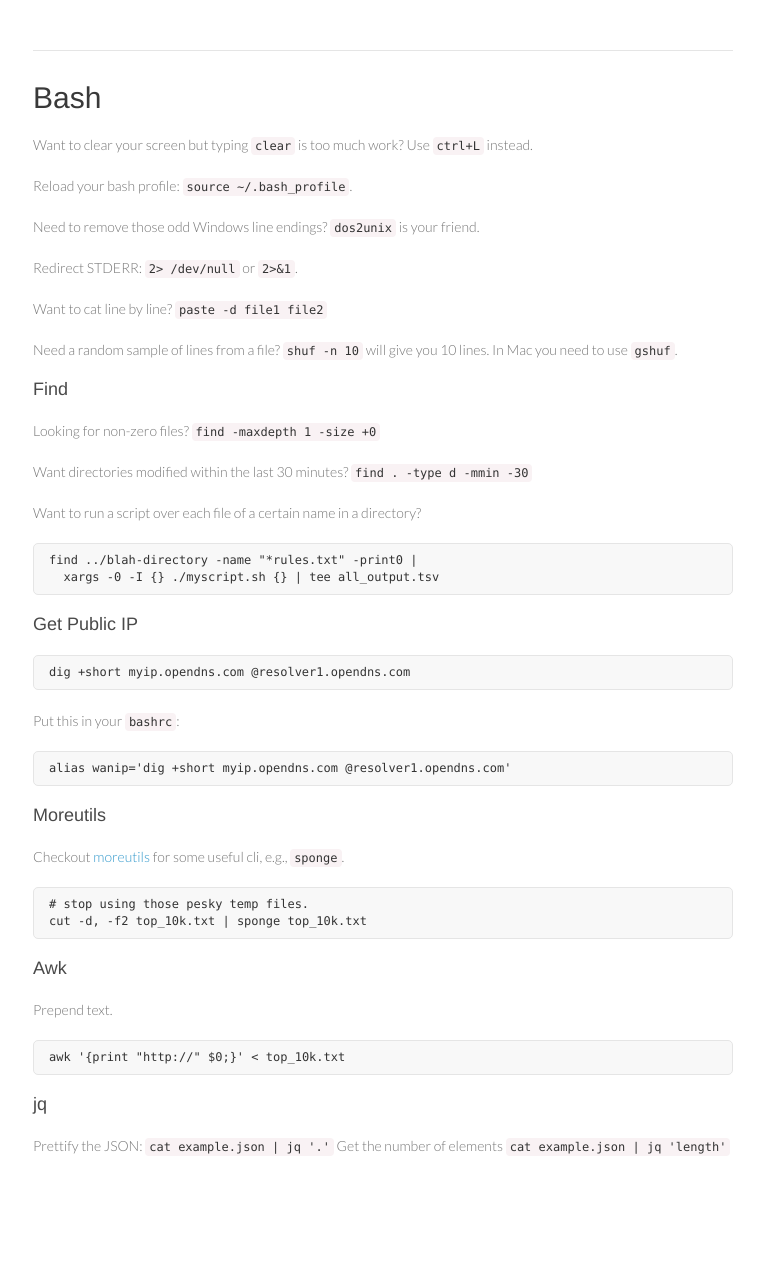
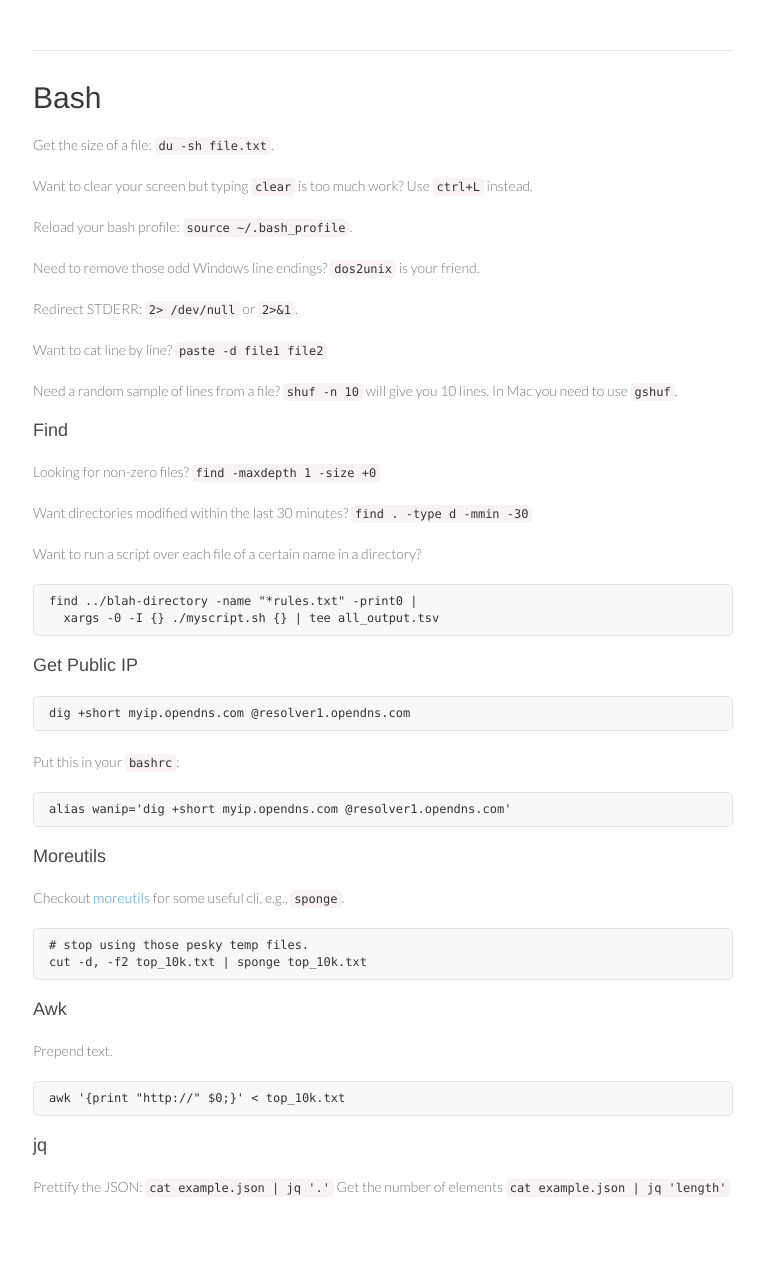
Before and after one commit to rjwalls/tips, a Jekyll site: the page built from _posts/1900-01-01-Bash.md, in a window 1280 px wide. Shown: the whole page, without its empty margins (257-1021 px from the left). Built offline with Jekyll 4.4.1, drawn with Linux system fonts in a browser that asks for light colours; Markdown is read by kramdown in place of the engine named in the settings; before the commit the page ends 1226 px from its top, so only the background shows below that.

Commit message:
Update 1900-01-01-Bash.md

```diff
--- a/_posts/1900-01-01-Bash.md
+++ b/_posts/1900-01-01-Bash.md
@@ -2,6 +2,8 @@
 layout: post
 title: "Bash"
 ---
+
+Get the size of a file: `du -sh file.txt`.
 
 Want to clear your screen but typing `clear` is too much work? Use `ctrl+L` instead.
 
```
